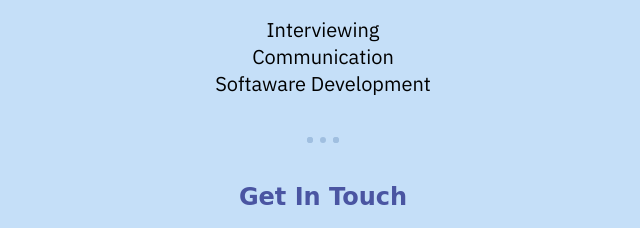
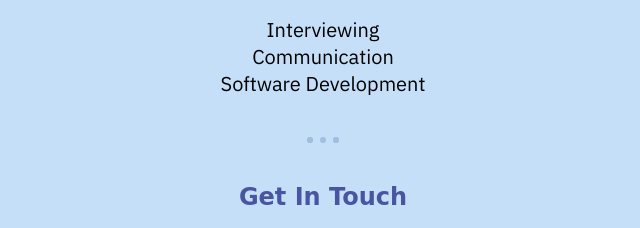
Before and after one commit to Arjxn1/Arjun-sCV.github.io, a plain HTML site: page index.html in a window 1280 px wide. Shown: the part 1100-1328 px from the top of the page, 317-957 px from the left. Drawn offline with Linux system fonts and the light colour scheme; a web font is replaced by a local one.

Commit message:
Update index.html

```diff
--- a/index.html
+++ b/index.html
@@ -34,7 +34,7 @@
                 <ul>
                     <li>Interviewing</li>
                     <li>Communication</li>
-                    <li>Softaware Development</li>
+                    <li>Software Development</li>
                     <li></li>
                     <li></li>
                 </ul>
```
